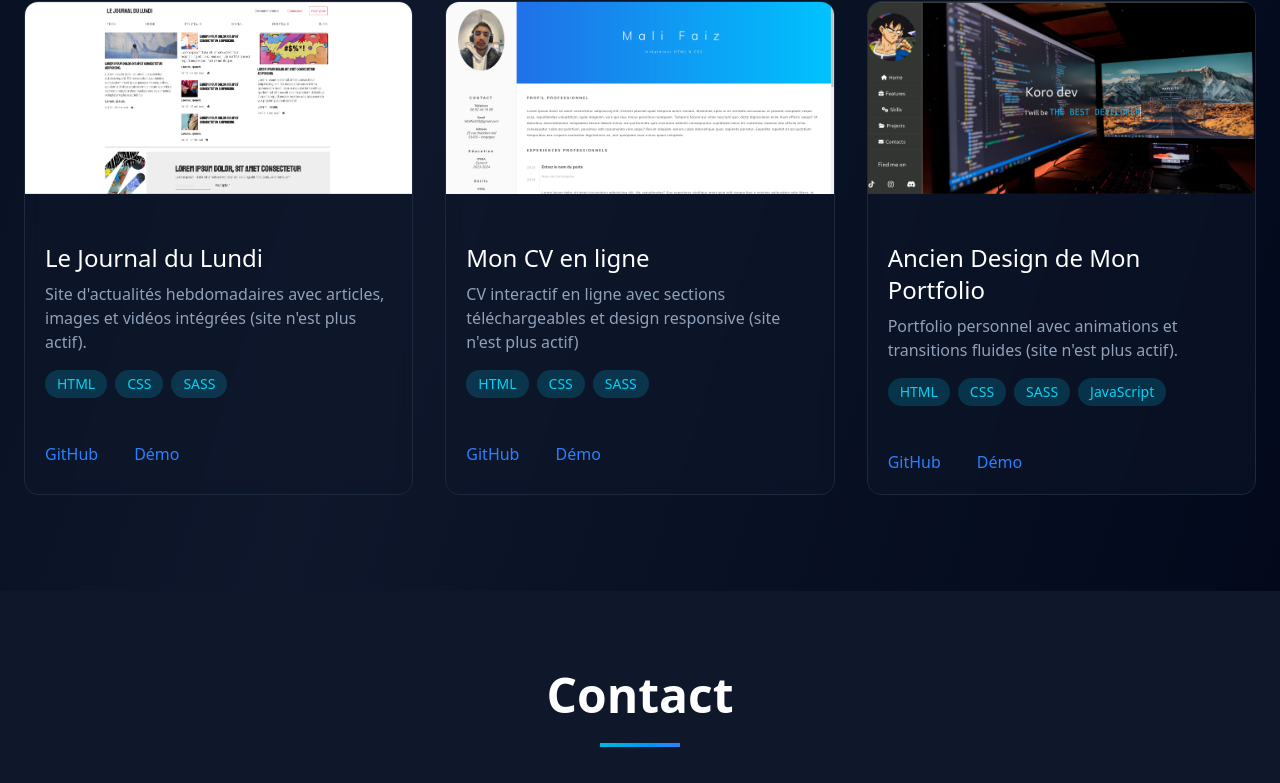
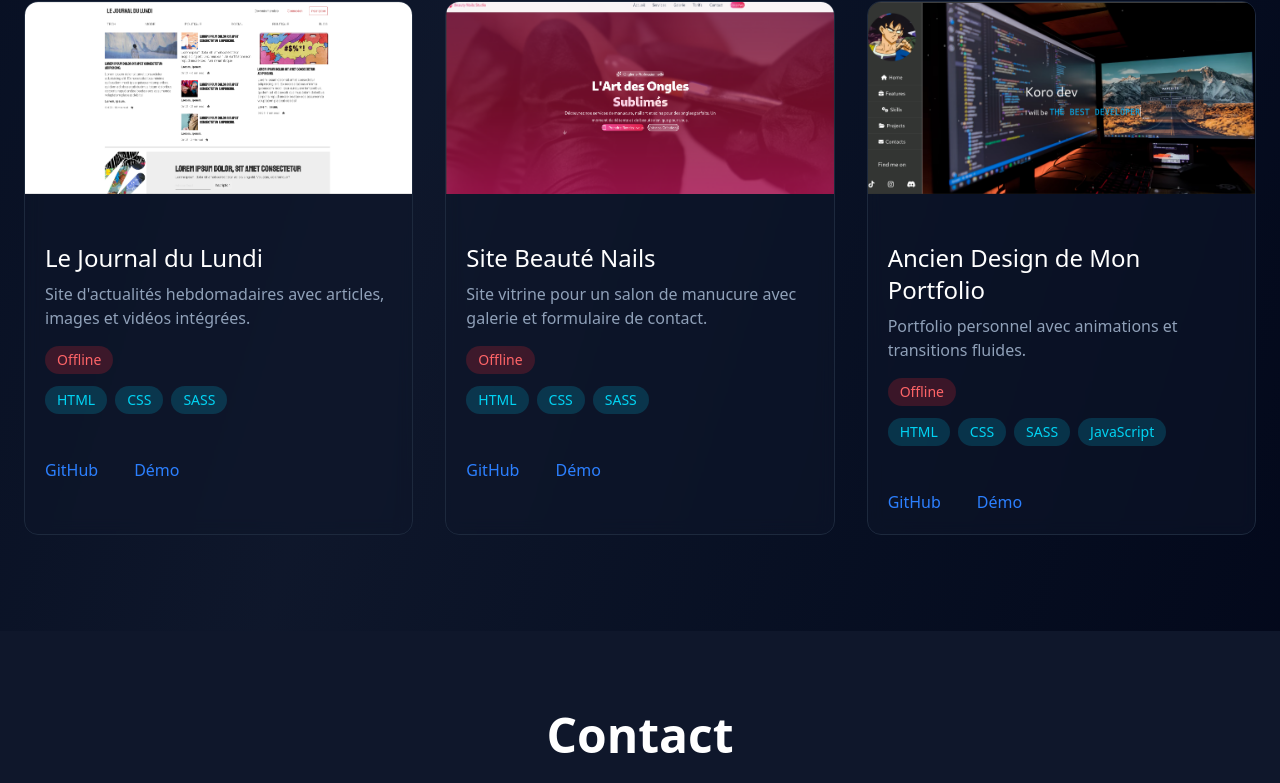
Before and after one commit to KoroDev01/MainKoro, a React (Vite) app: page /pad in a window 1280 px wide. Shown: the part 2683-3466 px from the top of the page. Built offline with nearby package versions, Linux system fonts and the light colour scheme; no server answers.

Commit message:
Ajout de site + option Offline/Online

```diff
--- a/src/Components/Projects.jsx
+++ b/src/Components/Projects.jsx
@@ -1,24 +1,27 @@
 /* eslint-disable no-unused-vars */
 import { motion } from "framer-motion";
 import Journal from "../assets/img/leJournalDuLundiThumbnail.png";
-import cv from "../assets/img/monCvThumbnail.png";
+
 import ancienDesign from "../assets/img/ancienDesignThumbnail.png";
+import beauteNails from "../assets/img/BeauteNails.png";
 export default function Projects() {
   const projects = [
     {
       title: "Le Journal du Lundi",
       description:
-        "Site d'actualités hebdomadaires avec articles, images et vidéos intégrées (site n'est plus actif).",
+        "Site d'actualités hebdomadaires avec articles, images et vidéos intégrées.",
       image: Journal,
+      dispo: false,
       tags: ["HTML", "CSS", "SASS"],
       github: "#",
       demo: "#",
     },
     {
-      title: "Mon CV en ligne",
+      title: "Site Beauté Nails",
       description:
-        "CV interactif en ligne avec sections téléchargeables et design responsive (site n'est plus actif)",
-      image: cv,
+        "Site vitrine pour un salon de manucure avec galerie et formulaire de contact.",
+      image: beauteNails,
+      dispo: false,
       tags: ["HTML", "CSS", "SASS"],
       github: "#",
       demo: "#",
@@ -26,9 +29,10 @@ export default function Projects() {
     {
       title: "Ancien Design de Mon Portfolio",
       description:
-        "Portfolio personnel avec animations et transitions fluides (site n'est plus actif).",
+        "Portfolio personnel avec animations et transitions fluides.",
       image: ancienDesign,
-      tags: ["HTML", "CSS", "SASS"," JavaScript"],
+      dispo: false,
+      tags: ["HTML", "CSS", "SASS", " JavaScript"],
       github: "#",
       demo: "#",
     },
@@ -74,6 +78,17 @@ export default function Projects() {
                 <p className="text-slate-400 mb-4 px-5">
                   {project.description}
                 </p>
+                <div className="flex flex-wrap mb-1 px-5">
+                  {project.dispo ? (
+                    <span className="text-sm bg-green-500/20 text-green-400 rounded-full px-3 py-1 mr-2 mb-2 ">
+                      Online
+                    </span>
+                  ) : (
+                    <span className="text-sm bg-red-500/20 text-red-400 rounded-full px-3 py-1 mr-2 mb-2 ">
+                      Offline
+                    </span>
+                  )}
+                </div>
                 <div className="flex flex-wrap mb-4 px-5">
                   {project.tags.map((tag) => (
                     <span
```
Also changed, not shown: src/assets/img/BeauteNails.png (added).
